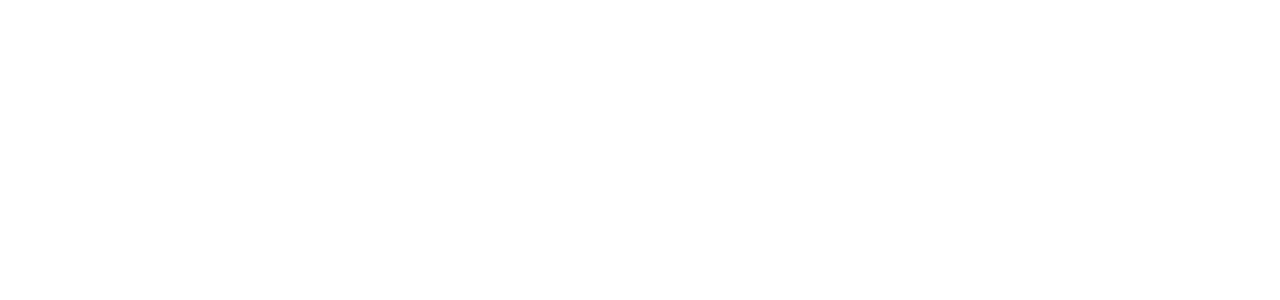
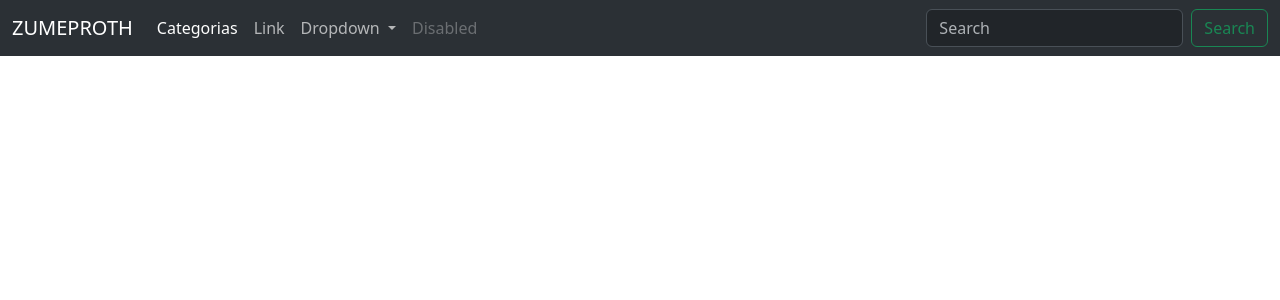
Before and after one commit to IgnacioQz/EV2-Backend, a Django app: page /detalle/ in a window 1280 px wide. Before the commit the part shown is empty. Shown: the top 300 px of the page. Run offline with Django 5.2, Linux system fonts and the light colour scheme.

Commit message:
base html nadvar

```diff
--- a/core/templates/base.html
+++ b/core/templates/base.html
@@ -8,6 +8,45 @@
     <link href="https://cdn.jsdelivr.net/npm/bootstrap@5.3.8/dist/css/bootstrap.min.css" rel="stylesheet" integrity="sha384-sRIl4kxILFvY47J16cr9ZwB07vP4J8+LH7qKQnuqkuIAvNWLzeN8tE5YBujZqJLB" crossorigin="anonymous">
 </head>
 <body>
+    <header data-bs-theme="dark">
+        <nav class="navbar navbar-expand-lg bg-body-tertiary">
+            <div class="container-fluid">
+                <a class="navbar-brand" href="#">ZUMEPROTH</a>
+                <button class="navbar-toggler" type="button" data-bs-toggle="collapse" data-bs-target="#navbarSupportedContent" aria-controls="navbarSupportedContent" aria-expanded="false" aria-label="Toggle navigation">
+                    <span class="navbar-toggler-icon"></span>
+                </button>
+                <div class="collapse navbar-collapse" id="navbarSupportedContent">
+                    <ul class="navbar-nav me-auto mb-2 mb-lg-0">
+                        <li class="nav-item">
+                          <a class="nav-link active" aria-current="page" href="#">Categorias</a>
+                        </li>
+                        <li class="nav-item">
+                          <a class="nav-link" href="#">Link</a>
+                        </li>
+                        <li class="nav-item dropdown">
+                            <a class="nav-link dropdown-toggle" href="#" role="button" data-bs-toggle="dropdown" aria-expanded="false">
+                            Dropdown
+                            </a>
+                            <ul class="dropdown-menu">
+                                <li><a class="dropdown-item" href="#">Action</a></li>
+                                <li><a class="dropdown-item" href="#">Another action</a></li>
+                                <li><hr class="dropdown-divider"></li>
+                                <li><a class="dropdown-item" href="#">Something else here</a></li>
+                            </ul>
+                        </li>
+                            <a class="nav-link disabled" aria-disabled="true">Disabled</a>
+                        <li class="nav-item">
+                        </li>
+                    </ul>
+                    <form class="d-flex" role="search">
+                        <input class="form-control me-2" type="search" placeholder="Search" aria-label="Search"/>
+                        <button class="btn btn-outline-success" type="submit">Search</button>
+                    </form>
+                </div>
+            </div>
+        </nav>
+    </header>
+
     {% block main %}{% endblock %}
     <script src="https://cdn.jsdelivr.net/npm/bootstrap@5.3.8/dist/js/bootstrap.bundle.min.js" integrity="sha384-FKyoEForCGlyvwx9Hj09JcYn3nv7wiPVlz7YYwJrWVcXK/BmnVDxM+D2scQbITxI" crossorigin="anonymous"></script>
 </body>
```
Also changed, not shown: db.sqlite3.
